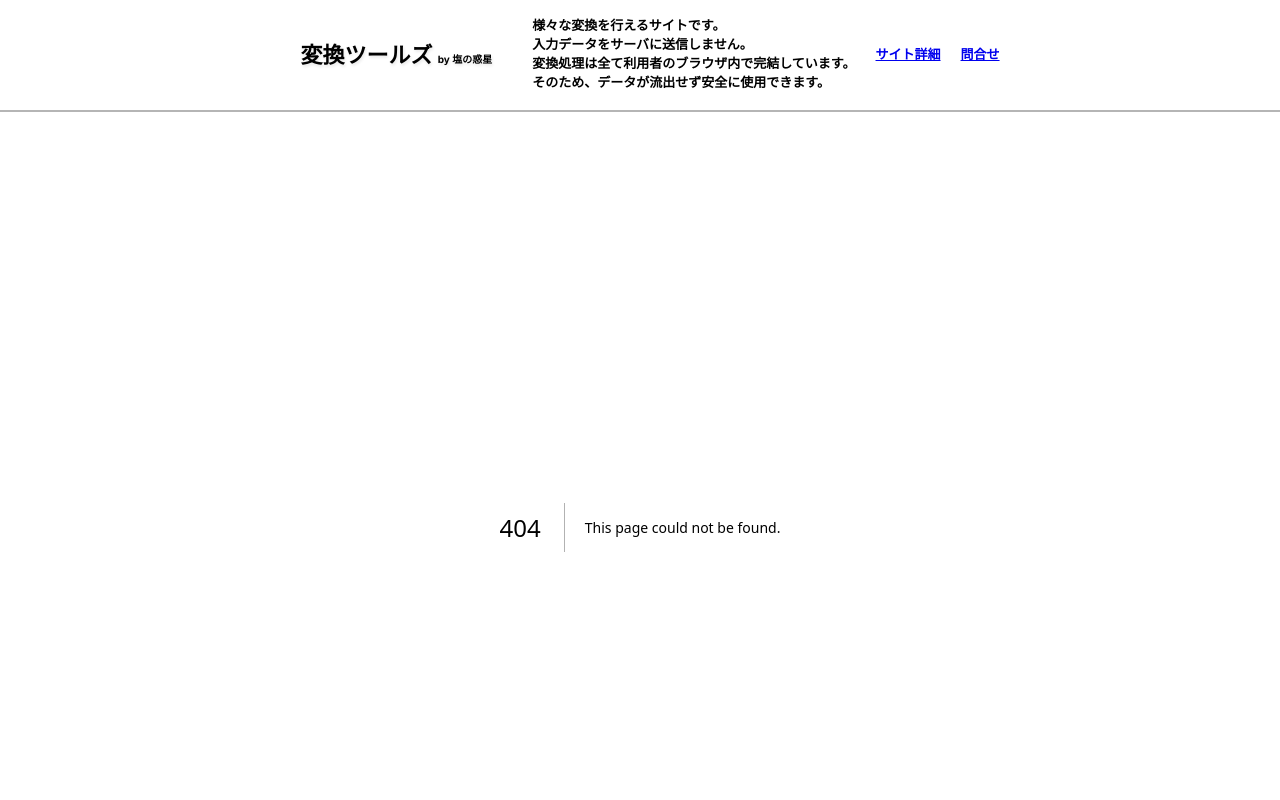
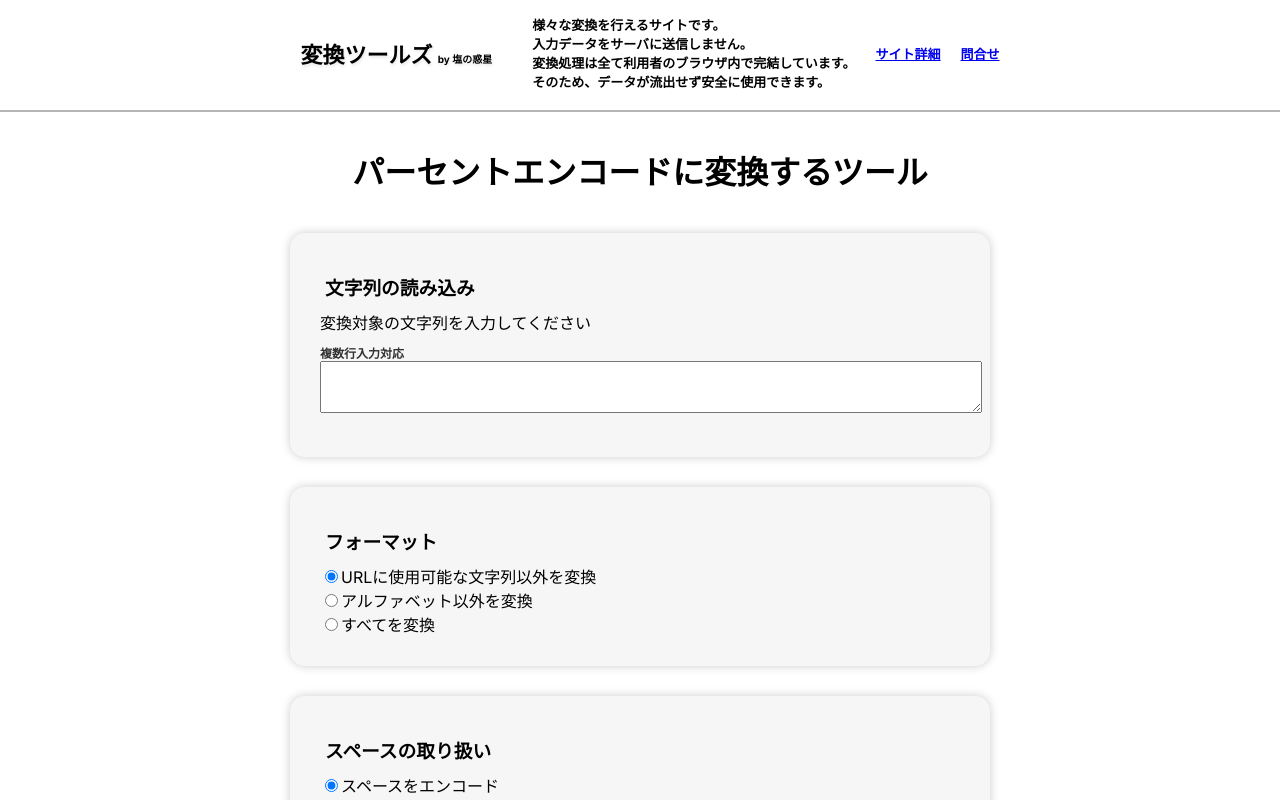
Before and after one commit to corkborg/convertbox, a Next.js app: page /encode-percent-encoding in a window 1280 px wide. Before the commit this address had no page. Shown: the top 800 px of the page. Built offline with nearby package versions, Linux system fonts and the light colour scheme.

Commit message:
Percent encode.

```diff
--- a/package.json
+++ b/package.json
@@ -16,6 +16,7 @@
     "react": "^18",
     "react-dom": "^18",
     "sql.js": "^1.8.0",
+    "unraw": "^3.0.0",
     "yaml": "^2.3.4"
   },
   "devDependencies": {
--- /dev/null
+++ b/src/app/encode-percent-encoding/page.tsx
@@ -0,0 +1,16 @@
+import MainTemplate from "@/components/main-template";
+import EncodePercentEncodingPipeline from "@/components/pipeline/percent-encoding-pipeline";
+
+export const metadata = {
+  title: 'パーセントエンコードに変換するツール',
+  description: '',
+};
+
+export default function EncodeBase64() {
+  return (
+  <MainTemplate title={metadata.title}>
+    <div>{metadata.description}</div>
+    <EncodePercentEncodingPipeline></EncodePercentEncodingPipeline>
+  </MainTemplate>
+  )
+}
--- a/src/app/page.tsx
+++ b/src/app/page.tsx
@@ -7,6 +7,7 @@ import * as decode_base64 from '@/app/decode-base64/page'
 import * as encode_base64 from '@/app/encode-base64/page'
 import * as json_to_yaml from '@/app/json-to-yaml/page'
 import * as yaml_to_json from '@/app/yaml-to-json/page'
+import * as encode_percent_encoding from '@/app/encode-percent-encoding/page'
 import Box from '@/components/organisms/box'
 
 type PageLinkProps = {
@@ -38,6 +39,7 @@ export default function Home() {
       <PageLink url="decode-base64" pageData={decode_base64}></PageLink>
       <PageLink url="json-to-yaml" pageData={json_to_yaml}></PageLink>
       <PageLink url="yaml-to-json" pageData={yaml_to_json}></PageLink>
+      <PageLink url="encode-percent-encoding" pageData={encode_percent_encoding}></PageLink>
     </MainTemplate>
   )
 }
--- a/src/components/molecules/indent-radiomenu.module.css
+++ b/src/components/molecules/indent-radiomenu.module.css
@@ -3,6 +3,7 @@
   display: flex;
   column-gap: 20px;
   row-gap: 5px;
+  flex-direction: column;
   flex-wrap: wrap;
 }
 .menu {
--- a/src/components/molecules/radiomenu.module.css
+++ b/src/components/molecules/radiomenu.module.css
@@ -2,6 +2,7 @@
 .main {
   display: flex;
   column-gap: 20px;
+  flex-direction: column;
 }
 .menu {
 
--- a/src/components/molecules/radiomenu.tsx
+++ b/src/components/molecules/radiomenu.tsx
@@ -1,30 +1,72 @@
 import { useState } from 'react'
 import styles from './radiomenu.module.css'
 import {Key} from 'react'
+import unraw from 'unraw'
+
+type InputType = "standard" | "textbox"
+
+export type RadiomenuEntity = {
+  id: string
+  name: string
+  type: InputType,
+  value?: string
+}
 
 type Props = {
-  onChange: (id: Key) => void
-  records: {id: Key, name: string}[]
+  onChange: (id: Key, value?: string) => void
+  entities: RadiomenuEntity[]
 }
 
-export default function Radiomenu({onChange, records}: Props) {
+export default function Radiomenu({onChange, entities}: Props) {
 
-  const [selected, setSelected] = useState(records[0].id)
+  const [selected, setSelected] = useState(entities[0].id);
+  const [textInputs, setTextInputs] = useState<{[id: string]: string | undefined}>({});
+  const entitiesIndex = new Map(entities.map(x => [x.id, x]));
 
-  const changHandler = (id: Key) => {
-    setSelected(id)
-    onChange(id)
+  const changHandler = (id: string) => {
+    const entity = entitiesIndex.get(id) as RadiomenuEntity;
+
+    if(entity?.type == "textbox") {
+      setSelected(id);
+      const value = textInputs[id];
+      if(value != undefined) {
+        onChange(id, value);
+      }
+    } else {
+      setSelected(id);
+      onChange(id, entity.value);
+    }
   }
 
-  const menuComponent = records.map(record => {
+  const textChangHandler = (id: string, text: string) => {
+    const fixedtext = text == '' ? undefined: text;
+    const newinputs = {
+      ...textInputs,
+    }
+    newinputs[id] = fixedtext
+    setTextInputs(newinputs);
+    changHandler(id);
+  }
+
+  const menuComponent = entities.map(record => {
+    const label = <label>
+      <input
+        type="radio"
+        checked={selected == record.id}
+        onChange={() => changHandler(record.id)}/>
+      {record.name}
+    </label>;
+
+    if(record.type == 'textbox') {
+      return <div className={styles.menu} key={record.id}>
+          {label}
+          <span style={{marginLeft: '10px'}}>
+            <input type="text" onChange={(e) => textChangHandler(record.id, e.target.value)}></input>
+          </span>
+      </div>;
+    }
     return <div className={styles.menu} key={record.id}>
-      <label>
-        <input
-          type="radio"
-          checked={selected == record.id}
-          onClick={() => changHandler(record.id)}/>
-        {record.name}
-      </label>
+      {label}
     </div>
   })
 
--- a/src/components/pipeline/decode-base64-pipeline.tsx
+++ b/src/components/pipeline/decode-base64-pipeline.tsx
@@ -30,7 +30,7 @@ export default function DecodeBase64Pipeline() {
         <div>Base64文字列を入力してください</div>
         <MultilineInput onChange={setInputs}></MultilineInput>
       </Box>
-      <Box title="整形済みJSON">
+      <Box title="元文字列">
         <TableView records={records} revision={inputRevision}></TableView>
       </Box>
     </Pipeline>
--- a/src/components/pipeline/encode-base64-pipeline.tsx
+++ b/src/components/pipeline/encode-base64-pipeline.tsx
@@ -23,7 +23,7 @@ export default function EncodeBase64Pipeline({}: Props) {
         <div>変換対象の文字列を入力してください</div>
         <MultilineInput onChange={setInputs}></MultilineInput>
       </Box>
-      <Box title="整形済みJSON">
+      <Box title="Base64文字列">
         <TableView records={records} revision={inputRevision}></TableView>
       </Box>
     </Pipeline>
--- /dev/null
+++ b/src/components/pipeline/percent-encoding-pipeline.tsx
@@ -0,0 +1,93 @@
+"use client"
+import { useState } from "react";
+import InputSingle from "../atoms/inputSingle";
+import Box from "../organisms/box";
+import Pipeline from "./pipeline";
+import useStateRev from "@/utils/useStateRevision";
+import { MultilineInput } from "../atoms/inputMulti";
+import Radiomenu, {RadiomenuEntity} from "../molecules/radiomenu";
+import { TableView } from "../molecules/tableview";
+
+type EncodeMode = "unicode" | "all" | "withoutalphabet";
+const encodeModemenu: RadiomenuEntity[] = [
+  {"id": "unicode", "name": "URLに使用可能な文字列以外を変換", "value": "unicode", "type": "standard"},
+  {"id": "withoutalphabet", "name": "アルファベット以外を変換", "value": "withoutalphabet", "type": "standard"},
+  {"id": "all", "name": "すべてを変換", "value": "all", "type": "standard"},
+];
+
+type SpaceMode = "convert" | "plusencode" | "nothing";
+const spaceModemenu: RadiomenuEntity[] = [
+  {"id": "convert", "name": "スペースをエンコード", "value": "convert", "type": "standard"},
+  {"id": "plusencode", "name": "+にエンコード", "value": "plusencode", "type": "standard"},
+  {"id": "nothing", "name": "変換しない", "value": "nothing", "type": "standard"},
+];
+
+export default function EncodePercentEncodingPipeline() {
+
+  const [inputs, setInputs, inputRevision] = useStateRev<string[]>([]);
+  const [encodeMode, setEncodeMode] = useState<EncodeMode>("unicode");
+  const [spaceMode, setSpaceMode] = useState<SpaceMode>("convert");
+
+  const spaceConvert = () => {
+    if(spaceMode == "convert") {
+      return '%20';
+    } else if(spaceMode == 'plusencode') {
+      return '+';
+    } else {
+      return ' ';
+    }
+  }
+
+  const utf8Encode = new TextEncoder();
+  const utf8Decode = new TextDecoder();
+
+
+
+  const convert = (char: number) => {
+    if(char == 0x20) {
+      return spaceConvert();
+    }
+
+    if(0x39 >= char && char >= 0x30 || 0x41 >= char && char >= 0x5a || 0x61 >= char && char >= 0x7a) {
+      return utf8Decode.decode(Uint8Array.of(char));
+    }
+
+    if(char < 127) {
+      return utf8Decode.decode(Uint8Array.of(char));
+    }
+
+    const s = char.toString(16).toUpperCase();
+    return `%${s}`;
+
+  }
+
+  const records = inputs.map(input => {
+    const byteArray = utf8Encode.encode(input);
+
+    const bytes = Array.from(byteArray).map(convert);
+    const percent_encoding = bytes.join('');
+    return [percent_encoding]
+  });
+
+  return (
+    <Pipeline>
+      <Box title='文字列の読み込み'>
+        <div>変換対象の文字列を入力してください</div>
+        <MultilineInput onChange={setInputs}></MultilineInput>
+      </Box>
+      <Box title="フォーマット">
+        <Radiomenu
+          entities={encodeModemenu}
+          onChange={(id, value) => setEncodeMode(value as EncodeMode)}></Radiomenu>
+      </Box>
+      <Box title="スペースの取り扱い">
+        <Radiomenu
+          entities={spaceModemenu}
+          onChange={(id, value) => setSpaceMode(value as SpaceMode)}></Radiomenu>
+      </Box>
+      <Box title='パーセントエンコーディングの出力'>
+        <TableView records={records} revision={inputRevision}></TableView>
+      </Box>
+    </Pipeline>
+  );
+}
```
Also changed, not shown: src/components/molecules/indent-radiomenu.tsx (+13 -8 lines), 1 other file (tests, documents, lock files or other folders).
